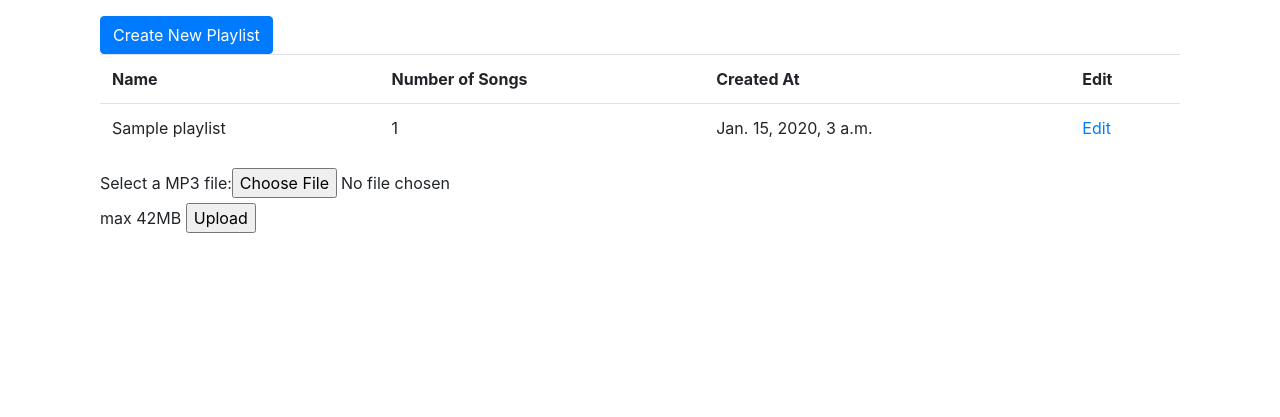
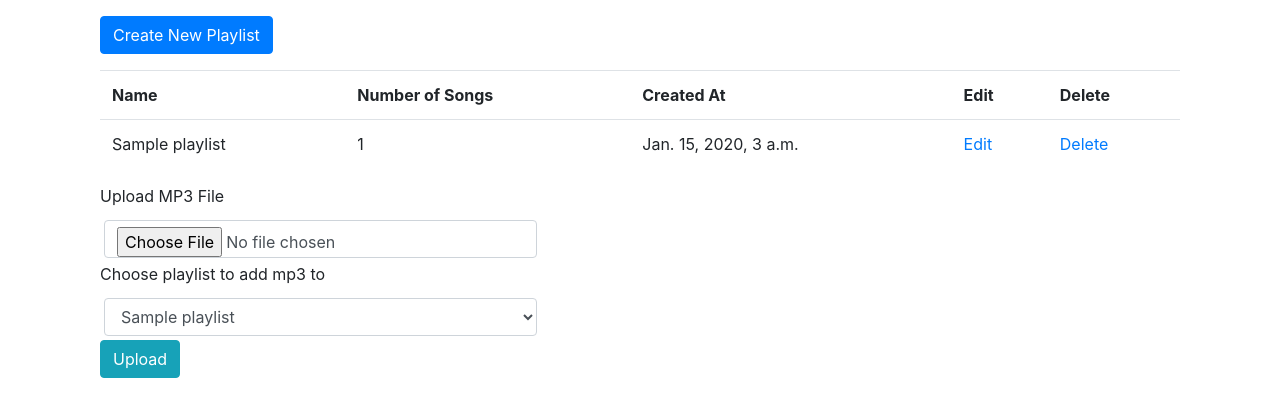
Before and after one commit to whobutsb/django-learning, a Django app: page /music/ in a window 1280 px wide. Shown: the part 71-488 px from the top of the page. Run offline with Django 3.2, Linux system fonts and the light colour scheme; a user stored in the database is signed in; tables that the repository leaves empty hold one stand-in row (values such as "Sample post"); some libraries are stand-ins or nearby versions.

Commit message:
Template clean, playlist delete function added

```diff
--- a/music/models/playlist.py
+++ b/music/models/playlist.py
@@ -1,5 +1,6 @@
 import uuid
 from django.db import models
+from django.urls import reverse
 
 from .track import Track
 
@@ -8,3 +9,6 @@ class Playlist(models.Model):
     name = models.CharField(max_length=200)
     created_at = models.DateTimeField(auto_now_add=True)
     tracks = models.ManyToManyField(Track)
+
+    def get_absolute_url(self):
+        return reverse('playlist.index', kwargs={'playlist_id': self.id})
--- a/music/static/music/base.css
+++ b/music/static/music/base.css
@@ -27,3 +27,25 @@
   border-top-left-radius: 0;
   border-top-right-radius: 0;
 }
+
+ul.messages {
+    list-style-type: none;
+    margin: 10px;
+}
+
+.messages li {
+    font-size: 20px;
+    font-weight: bold;
+    padding: 5px;
+    margin: 5px 0 5px 0;
+}
+
+.messages .success {
+    border: 2px #23ff0e solid;
+    background-color: #a2f7da;
+}
+
+.messages .error {
+    border: 2px #ff340e solid;
+    background-color: #ff917c;
+}
--- a/music/templates/base/base.html
+++ b/music/templates/base/base.html
@@ -19,6 +19,10 @@
   <body>
 
       {% include "base/header.html" %}
+      <!-- <ul class="messages"> -->
+      <!--   <li class="success">Success Message</li> -->
+      <!--   <li class="error">Error Message</li> -->
+      <!-- </ul> -->
 
       {% if messages %}
       <ul class="messages">
--- a/music/templates/home.html
+++ b/music/templates/home.html
@@ -4,7 +4,7 @@
 
 <div class="col-sm-12">
 
-    <button type="button" class="btn btn-primary" data-toggle="modal" data-target="#new-playlist">
+    <button type="button" class="mb-3 btn btn-primary" data-toggle="modal" data-target="#new-playlist">
         Create New Playlist
     </button>
 
@@ -14,13 +14,15 @@
             <th>Number of Songs</th>
             <th>Created At</th>
             <th>Edit</th>
+            <th>Delete</th>
         </tr>
         {% for playlist in playlists %}
             <tr>
                 <td>{{ playlist.name }}</td>
                 <td>{{ playlist.tracks.count }}</td>
                 <td>{{ playlist.created_at }}</td>
-                <td><a href="{% url 'playlist.index' playlist.id %}">Edit</a></td>
+                <td><a href="{{ playlist.get_absolute_url }}">Edit</a></td>
+                <td><a href="{% url 'playlist.delete' playlist.id %}">Delete</a></td>
             </tr>
 
         {% endfor %}
@@ -28,11 +30,18 @@
 
 </div>
 
-<div class="col-sm-12">
+<div class="col-sm-5">
     <form action="{% url 'upload' %}" method="post" enctype="multipart/form-data">
         {% csrf_token %}
-        {{ upload_form }}
-     <input type="submit" value="Upload">
+        <label for="">Upload MP3 File</label>
+        <input type="file" name="file_path" required class="form-control m-1" />
+        <label for="">Choose playlist to add mp3 to </label>
+        <select name="playlist_id" class="form-control m-1">
+        {% for playlist in playlists %}
+            <option value="{{ playlist.id }}">{{ playlist.name }}</option>
+        {% endfor %}
+        </select>
+     <input type="submit" class="btn btn-info" value="Upload">
     </form>
 </div>
 
@@ -48,7 +57,8 @@
             <form action="{% url 'playlist.create' %}" method="post" enctype="multipart/form-data">
                 <div class="modal-body">
                     {% csrf_token %}
-                    {{ playlist_form }}
+                    <label for="">New Playlist Name</label>
+                    <input type="text" name="name" maxlength="200" required class="form-control" />
                 </div>
                 <div class="modal-footer">
                     <button type="button" class="btn btn-secondary" data-dismiss="modal">Close</button>
--- a/music/templates/playlist.html
+++ b/music/templates/playlist.html
@@ -3,6 +3,8 @@
 {% block content %}
 
     <h1>{{ playlist.name }}</h1>
+
+    <a href="{% url 'home' %}">Back to All Playlists</a>
 
     <table class="table">
         <tr>
--- a/music/urls.py
+++ b/music/urls.py
@@ -11,5 +11,6 @@ urlpatterns = [
     path('login/logout', auth.logout, name="auth.logout"),
     path('upload/', home.upload, name='upload'),
     path('playlist/create', playlist.create, name='playlist.create'),
+    path('playlist/delete/<uuid:playlist_id>', playlist.delete, name='playlist.delete'),
     path('playlist/<uuid:playlist_id>/', playlist.index, name='playlist.index'),
 ]
--- a/music/views/home.py
+++ b/music/views/home.py
@@ -1,21 +1,22 @@
 import eyed3
-import datetime
 from django import forms
-from django.forms import ModelForm
 from django.contrib import messages
+from django.forms.utils import ValidationError
+from django.shortcuts import render, redirect, get_object_or_404
 from django.contrib.auth.decorators import login_required
-from django.shortcuts import render, redirect
-from django.http import HttpResponse
-from django.forms.utils import ValidationError
 
 from music.models import Track, Playlist
 
 # Formsets - https://docs.djangoproject.com/en/2.0/topics/forms/formsets/
 class TrackForm(forms.Form):
-    file_path = forms.FileField(label='Select a MP3 file',  help_text='max 42MB')
+    file_path = forms.FileField(label='Select a MP3 file', help_text='max 42MB')
+    playlist_id = forms.ChoiceField(
+        label='Select a Playlist',
+        choices=[(p.id, p.name) for p in Playlist.objects.all()]
+    )
 
 # Create ModelForm  - https://docs.djangoproject.com/en/2.0/topics/forms/modelforms/
-class NewPlaylistForm(ModelForm):
+class NewPlaylistForm(forms.ModelForm):
     class Meta:
         model = Playlist
         fields = ['name', ]
@@ -44,19 +45,26 @@ def upload(request):
 
         # set the track data
         track = Track(
-            artist = mp3.tag.artist,
-            title = mp3.tag.title,
-            album = mp3.tag.album,
-            year = mp3.tag.release_date.year,
-            file_path = request.FILES['file_path']
+            artist=mp3.tag.artist,
+            title=mp3.tag.title,
+            album=mp3.tag.album,
+            year=mp3.tag.release_date.year,
+            file_path=request.FILES['file_path']
         )
+
+        # get the playlist
+        playlist = get_object_or_404(Playlist, pk=request.POST['playlist_id'])
+
         # make sure it will process
         try:
             track.full_clean()
-        except ValidationError as e:
-            messages.error(request, 'Error validating: ' + '; '.join(e.messages))
+        except ValidationError as error:
+            messages.error(request, 'Error validating: ' + '; '.join(error.messages))
             return redirect('home')
 
         messages.success(request, 'MP3 Track uploaded')
         track.save()
+
+        playlist.tracks.add(track)
+
         return redirect('home')
```
Also changed, not shown: music/views/playlist.py (+15 -0 lines), mysite/settings.py (+32 -13 lines), README.md, 1 other file.
